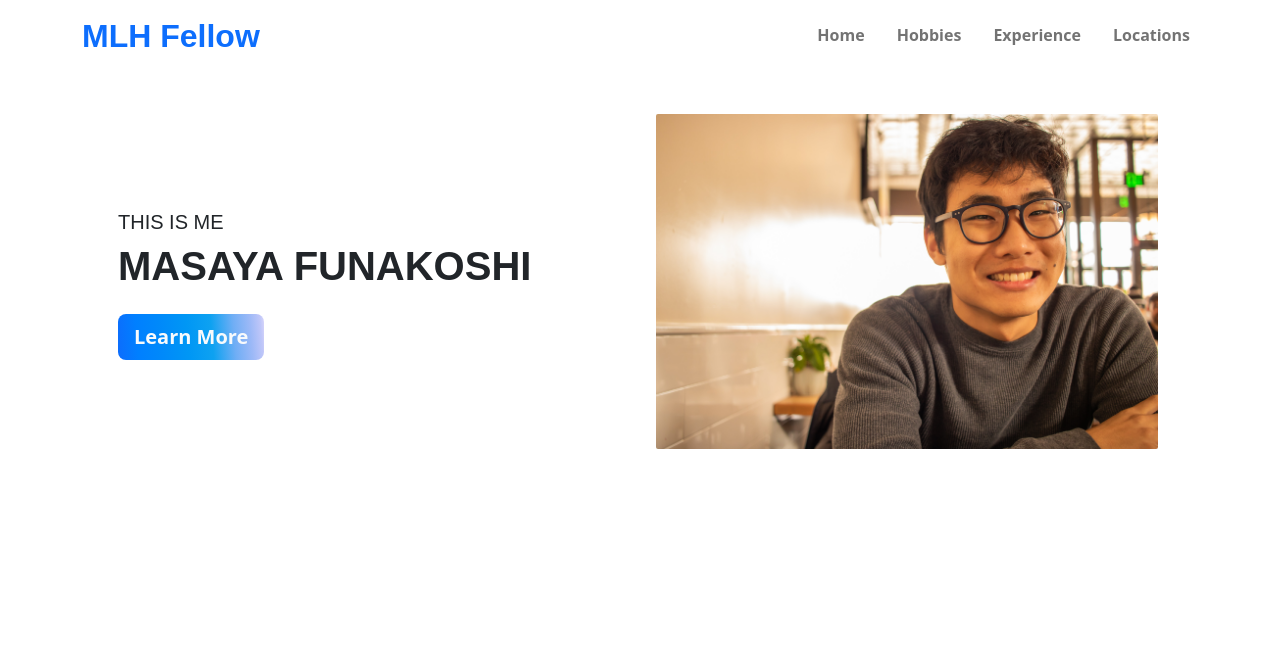
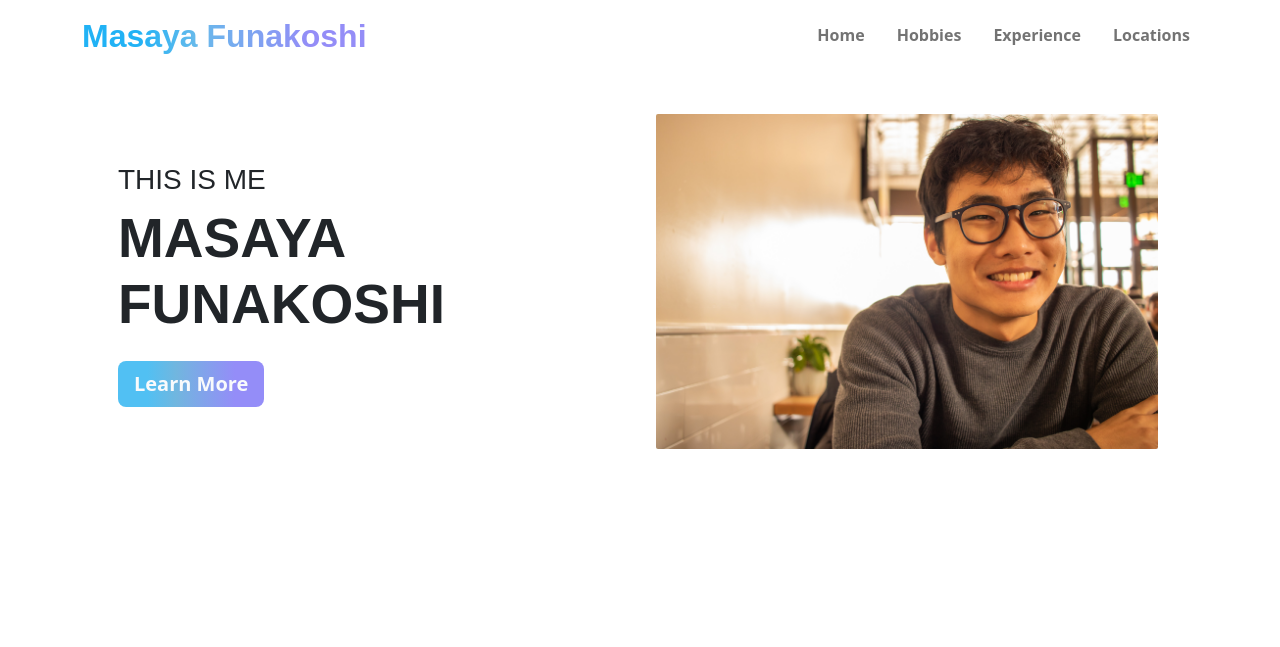
Before and after one commit to MLH-Fellowship/project-22-fal-13-hackathon-team-1, a Flask app: page / in a window 1280 px wide. Shown: the top 647 px of the page. Run offline with Flask 2, Linux system fonts and the light colour scheme.

Commit message:
Added gradient CSS animations

```diff
--- a/app/static/styles/main.css
+++ b/app/static/styles/main.css
@@ -23,7 +23,11 @@ body {
 }
 
 .gradient{
-    background-image: linear-gradient(
+    background: -webkit-linear-gradient(left,#51c0f3 20%, #71b6df 40%, #948df8 80%);
+}
+
+.gradient-text{
+    /* background-image: linear-gradient(
         85deg,
         hsl(216deg 98% 52%) 0%,
         hsl(210deg 100% 50%) 14%,
@@ -34,8 +38,53 @@ body {
         hsl(221deg 85% 79%) 90%,
         hsl(232deg 82% 86%) 97%,
         hsl(245deg 78% 91%) 100%
-      );
+    ); */
+    background: -webkit-linear-gradient(left,#21b2f5 20%, #67baeb 40%, #948df7 80%);
+    -webkit-background-clip: text;
+    -webkit-text-fill-color: transparent;
 }
+
+.gradient-text:hover, .gradient:hover{
+    background-size: 200% 200%;
+    animation: gradient-animation 2s ease infinite;
+}
+
+
+/* GRADIENT TEXT ANIMATIONS */
+@-webkit-keyframes gradient-animation {
+    0% {
+    background-position: 0% 50%;
+    }
+    50% {
+    background-position: 100% 50%;
+    }
+    100% {
+    background-position: 0% 50%;
+    }
+}
+@-moz-keyframes gradient-animation {
+    0% {
+    background-position: 0% 50%;
+    }
+    50% {
+    background-position: 100% 50%;
+    }
+    100% {
+    background-position: 0% 50%;
+    }
+}
+@keyframes gradient-animation {
+    0% {
+    background-position: 0% 50%;
+    }
+    50% {
+    background-position: 100% 50%;
+    }
+    100% {
+    background-position: 0% 50%;
+    }
+}
+
 
 .card-header{
     font-size: var(--fs-xl);
@@ -53,6 +102,12 @@ body {
 @media (min-width: 310px) {
     .text-dir-change{
         text-align: center;
+    }
+    .text-large{
+        font-size: 40px;
+    }
+    .text-small{
+        font-size: 20px;
     }
 }
 
@@ -74,6 +129,12 @@ body {
     .show-nav-bar{
         display:block;
     }
+    .text-large{
+        font-size: 55px;
+    }
+    .text-small{
+        font-size: 28px;
+    }
 
 }
 
--- a/app/templates/globalComps/nav.html
+++ b/app/templates/globalComps/nav.html
@@ -14,8 +14,8 @@
 <body class="container w-100">
     <nav class="navbar w-100 navbar-expand-md fw-semibold" style="height: 70px;">
             <a class="navbar-brand pt-3" href="/">
-                <h2 class="text-primary fw-bold">
-                    MLH Fellow
+                <h2 class="fw-bold gradient-text" >
+                    Masaya Funakoshi
                 </h2>
             </a>
 
--- a/app/templates/landingPage/hero.html
+++ b/app/templates/landingPage/hero.html
@@ -3,8 +3,8 @@
 	<div class="container">
 		<div class="row d-flex justify-content-center align-items-center" >
 			<div class=" text-dir-change col-md" >
-				<h5 class="mt-4">THIS IS ME</h5>
-				<h1 class="fw-semibold" style="font-size: 40px;">MASAYA FUNAKOSHI</h1>
+				<h5 class="mt-4 text-small">THIS IS ME</h5>
+				<h1 class="fw-semibold text-large">MASAYA FUNAKOSHI</h1>
 				<a href="#aboutme">
                     <button type="button" class="btn gradient btn-lg mt-3 fw-semibold " style="color: var(--light_color); border-width: 0px;">
                         Learn More
```
